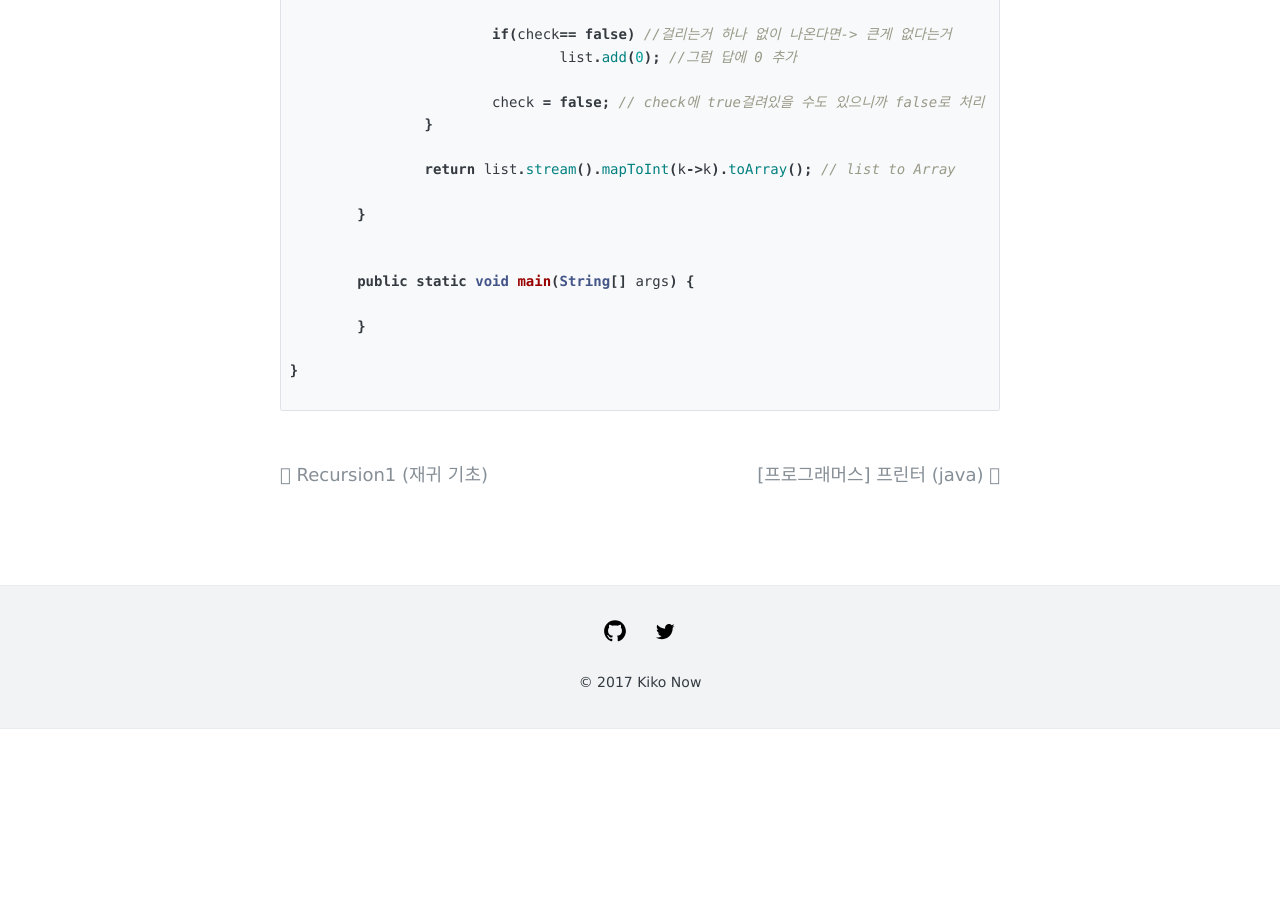
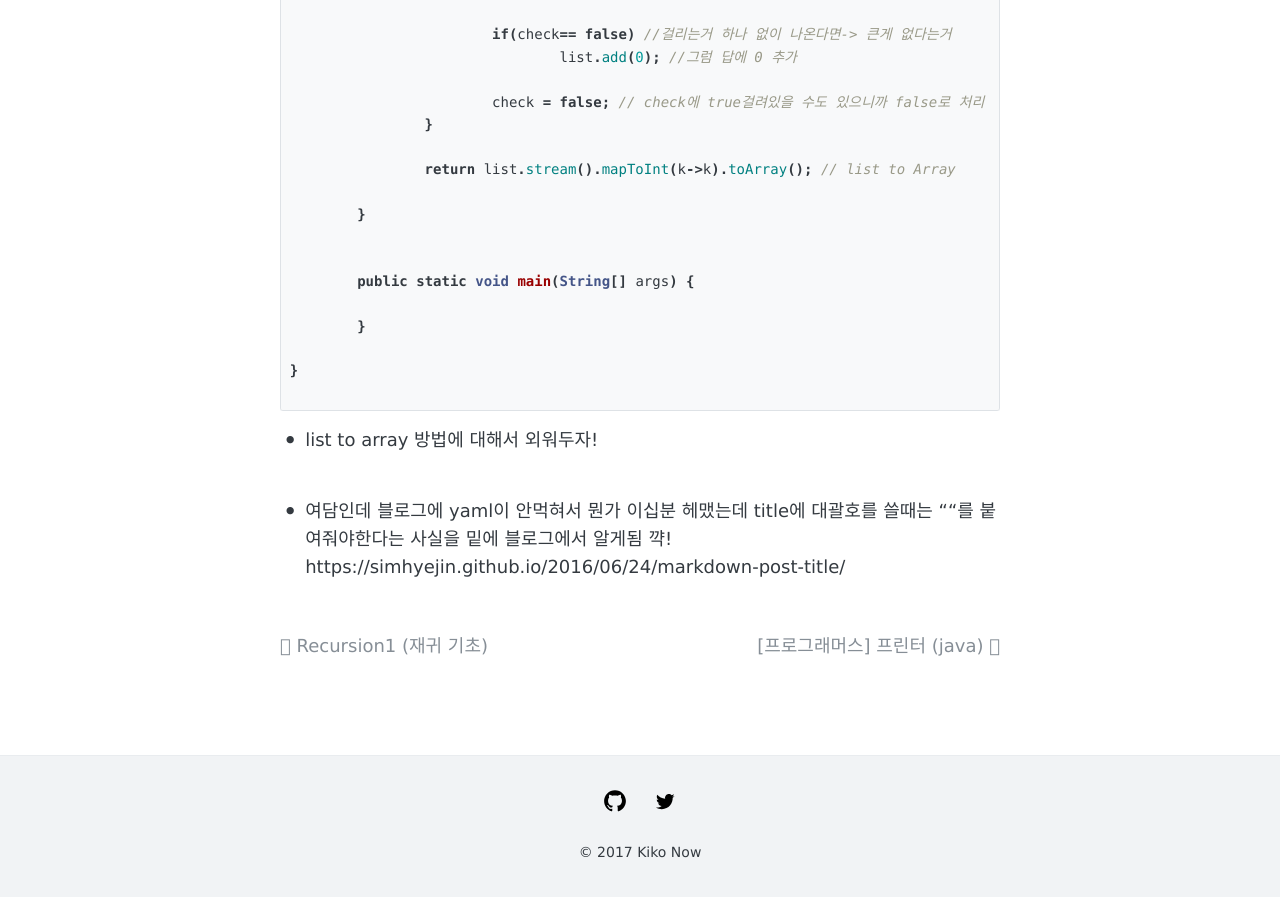
Before and after one commit to Parksuu/Parksuu.github.io, a Jekyll site: the page built from _posts/2020-01-07-03-[프로그래머스]-탑-(java).md, in a window 1280 px wide and 900 px high, scrolled down 912 px. Shown: the top 897 px of the window. Built offline with Jekyll 4.4.1, drawn with Linux system fonts in a browser that asks for light colours; comment, search, counter and statistics services are not loaded; before the commit the page ends 1641 px from its top, so only the background shows below that.

Commit message:
git blog관련 [] 설명 추가

````diff
--- a/_posts/2020-01-07-03-[프로그래머스]-탑-(java).md
+++ b/_posts/2020-01-07-03-[프로그래머스]-탑-(java).md
@@ -57,3 +57,9 @@ public class prog_2_탑 {
 }
 
 ```
+* list to array 방법에 대해서 외워두자!
+<br>
+<br>
+
+* 여담인데 블로그에 yaml이 안먹혀서 뭔가 이십분 헤맸는데 title에 대괄호를 쓸때는 ""를 붙여줘야한다는 사실을 밑에 블로그에서 알게됨 꺅!
+https://simhyejin.github.io/2016/06/24/markdown-post-title/
````
